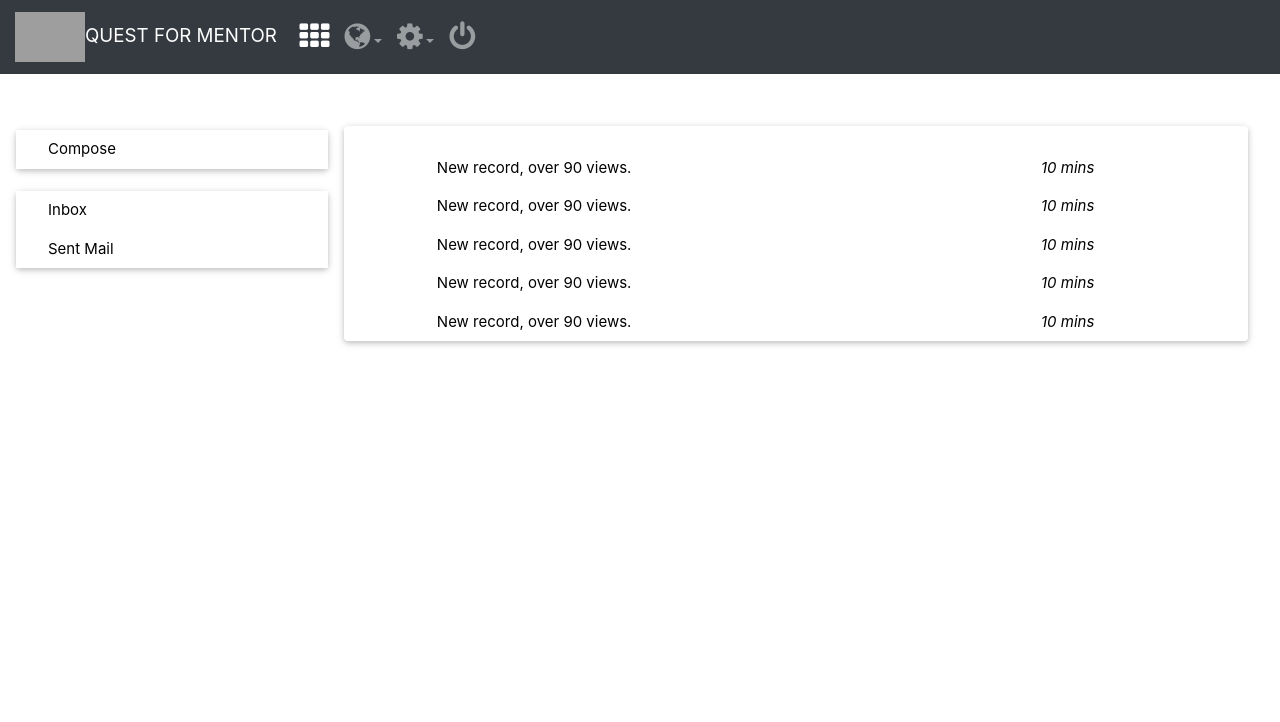
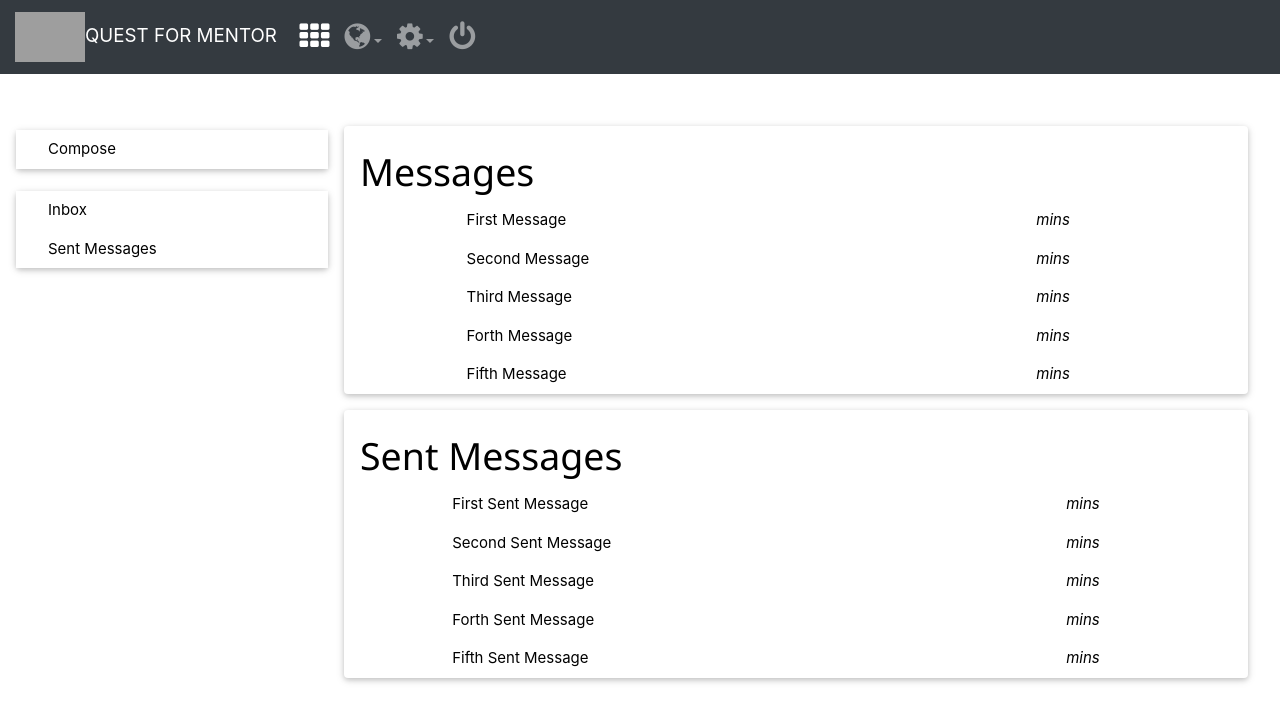
Before and after one commit to gageracer/QFM, an Angular app: page /main-page/messages in a window 1280 px wide. Shown: the top 722 px of the page. Built offline with nearby package versions, Linux system fonts and the light colour scheme; grey boxes are pictures that could not be loaded.

Commit message:
message mentor mentee

```diff
--- a/src/app/mainpage/mentees/mentees.component.html
+++ b/src/app/mainpage/mentees/mentees.component.html
@@ -10,23 +10,23 @@
 
       <table class="w3-table w3-striped w3-white">
         <tr>
-          <a href="javascript:void(0)" class="w3-button w3-block w3-left-align" onclick="document.getElementById('id01').style.display='block'"><i class="fa fa-chevron-down fa-fw w3-margin-right"></i> Compose</a>
+          <a href="javascript:void(0)" class="w3-button w3-block w3-left-align" onclick="document.getElementById('id01').style.display='block'"><i class="fa fa-chevron-down fa-fw w3-margin-right"></i> Mentee1</a>
 
         </tr>
         <tr>
-            <a href="javascript:void(0)" class="w3-button w3-block w3-left-align" onclick="document.getElementById('id01').style.display='block'"><i class="fa fa-chevron-down fa-fw w3-margin-right"></i> Compose</a>
+            <a href="javascript:void(0)" class="w3-button w3-block w3-left-align" onclick="document.getElementById('id01').style.display='block'"><i class="fa fa-chevron-down fa-fw w3-margin-right"></i> Mentee2</a>
 
         </tr>
         <tr>
-            <a href="javascript:void(0)" class="w3-button w3-block w3-left-align" onclick="document.getElementById('id01').style.display='block'"><i class="fa fa-chevron-down fa-fw w3-margin-right"></i> Compose</a>
+            <a href="javascript:void(0)" class="w3-button w3-block w3-left-align" onclick="document.getElementById('id01').style.display='block'"><i class="fa fa-chevron-down fa-fw w3-margin-right"></i> Mentee3</a>
 
         </tr>
         <tr>
-            <a href="javascript:void(0)" class="w3-button w3-block w3-left-align" onclick="document.getElementById('id01').style.display='block'"><i class="fa fa-chevron-down fa-fw w3-margin-right"></i> Compose</a>
+            <a href="javascript:void(0)" class="w3-button w3-block w3-left-align" onclick="document.getElementById('id01').style.display='block'"><i class="fa fa-chevron-down fa-fw w3-margin-right"></i> Mentee4</a>
 
         </tr>
         <tr>
-          <a href="javascript:void(0)" class="w3-button w3-block w3-left-align" onclick="document.getElementById('id01').style.display='block'"><i class="fa fa-chevron-down fa-fw w3-margin-right"></i> Compose</a>
+          <a href="javascript:void(0)" class="w3-button w3-block w3-left-align" onclick="document.getElementById('id01').style.display='block'"><i class="fa fa-chevron-down fa-fw w3-margin-right"></i> Mentee5</a>
 
         </tr>
       </table>
--- a/src/app/mainpage/mentors/mentors.component.html
+++ b/src/app/mainpage/mentors/mentors.component.html
@@ -10,23 +10,23 @@
 
       <table class="w3-table w3-striped w3-white">
         <tr>
-          <a href="javascript:void(0)" class="w3-button w3-block w3-left-align" onclick="document.getElementById('id01').style.display='block'"><i class="fa fa-chevron-down fa-fw w3-margin-right"></i> Compose</a>
+          <a href="javascript:void(0)" class="w3-button w3-block w3-left-align" onclick="document.getElementById('id01').style.display='block'"><i class="fa fa-chevron-down fa-fw w3-margin-right"></i> Mentor1</a>
 
         </tr>
         <tr>
-            <a href="javascript:void(0)" class="w3-button w3-block w3-left-align" onclick="document.getElementById('id01').style.display='block'"><i class="fa fa-chevron-down fa-fw w3-margin-right"></i> Compose</a>
+            <a href="javascript:void(0)" class="w3-button w3-block w3-left-align" onclick="document.getElementById('id01').style.display='block'"><i class="fa fa-chevron-down fa-fw w3-margin-right"></i> Mentor2</a>
 
         </tr>
         <tr>
-            <a href="javascript:void(0)" class="w3-button w3-block w3-left-align" onclick="document.getElementById('id01').style.display='block'"><i class="fa fa-chevron-down fa-fw w3-margin-right"></i> Compose</a>
+            <a href="javascript:void(0)" class="w3-button w3-block w3-left-align" onclick="document.getElementById('id01').style.display='block'"><i class="fa fa-chevron-down fa-fw w3-margin-right"></i> Mentor3</a>
 
         </tr>
         <tr>
-            <a href="javascript:void(0)" class="w3-button w3-block w3-left-align" onclick="document.getElementById('id01').style.display='block'"><i class="fa fa-chevron-down fa-fw w3-margin-right"></i> Compose</a>
+            <a href="javascript:void(0)" class="w3-button w3-block w3-left-align" onclick="document.getElementById('id01').style.display='block'"><i class="fa fa-chevron-down fa-fw w3-margin-right"></i> Mentor4</a>
 
         </tr>
         <tr>
-          <a href="javascript:void(0)" class="w3-button w3-block w3-left-align" onclick="document.getElementById('id01').style.display='block'"><i class="fa fa-chevron-down fa-fw w3-margin-right"></i> Compose</a>
+          <a href="javascript:void(0)" class="w3-button w3-block w3-left-align" onclick="document.getElementById('id01').style.display='block'"><i class="fa fa-chevron-down fa-fw w3-margin-right"></i> Mentor5</a>
 
         </tr>
       </table>
--- a/src/app/mainpage/messages/messages.component.html
+++ b/src/app/mainpage/messages/messages.component.html
@@ -18,14 +18,10 @@
       <!-- Accordion -->
       <div class="w3-card w3-round">
         <div class="w3-white">
-          <button onclick="myFunction('Demo1')" class="w3-button w3-block w3-theme-l1 w3-left-align"><i class="fa fa-inbox fa-fw w3-margin-right"></i> Inbox</button>
-          <div id="Demo1" class="w3-hide w3-container">
-            <p>Some text..</p>
-          </div>
-          <button onclick="myFunction('Demo2')" class="w3-button w3-block w3-theme-l1 w3-left-align"><i class="fa fa-paper-plane fa-fw w3-margin-right"></i> Sent Mail</button>
-          <div id="Demo2" class="w3-hide w3-container">
-            <p>Some other text..</p>
-          </div>
+            <a href="javascript:void(0)" class="w3-button w3-block w3-theme-l1 w3-left-align" onclick="document.getElementById('id02').style.display='block'; document.getElementById('id03').style.display='none'"><i class="fa fa-inbox fa-fw w3-margin-right"></i> Inbox</a>
+
+          <a href="javascript:void(0)" class="w3-button w3-block w3-theme-l1 w3-left-align" onclick="document.getElementById('id03').style.display='block'; document.getElementById('id02').style.display='none'"><i class="fa fa-paper-plane fa-fw w3-margin-right"></i> Sent Messages</a>
+
 
         </div>
       </div>
@@ -36,38 +32,68 @@
     <!-- Middle Column -->
     <div class="w3-col m9" style="margin-top: 30px">
 
-      <div class="w3-container w3-card w3-white w3-round w3-margin"><br>
-
+      <div id="id02" class="w3-container w3-card w3-white w3-round w3-margin"><br>
+      <h1>Messages</h1>
         <table class="w3-table w3-striped w3-white">
           <tr>
             <td><i class="fa fa-angle-down w3-text-blue w3-large"></i></td>
-            <td>New record, over 90 views.</td>
-            <td><i>10 mins</i></td>
+            <td>First Message</td>
+            <td><i>mins</i></td>
           </tr>
           <tr>
             <td><i class="fa fa-angle-down w3-text-blue w3-large"></i></td>
-            <td>New record, over 90 views.</td>
-            <td><i>10 mins</i></td>
+            <td>Second Message</td>
+            <td><i>mins</i></td>
           </tr>
           <tr>
             <td><i class="fa fa-angle-down w3-text-blue w3-large"></i></td>
-            <td>New record, over 90 views.</td>
-            <td><i>10 mins</i></td>
+            <td>Third Message</td>
+            <td><i>mins</i></td>
           </tr>
           <tr>
             <td><i class="fa fa-angle-down w3-text-blue w3-large"></i></td>
-            <td>New record, over 90 views.</td>
-            <td><i>10 mins</i></td>
+            <td>Forth Message</td>
+            <td><i>mins</i></td>
           </tr>
           <tr>
             <td><i class="fa fa-angle-down w3-text-blue w3-large"></i></td>
-            <td>New record, over 90 views.</td>
-            <td><i>10 mins</i></td>
+            <td>Fifth Message</td>
+            <td><i>mins</i></td>
+          </tr>
+        </table>
+      </div>
+
+      <div id="id03" class="w3-container w3-card w3-white w3-round w3-margin"><br>
+      <h1>Sent Messages</h1>
+        <table class="w3-table w3-striped w3-white">
+          <tr>
+            <td><i class="fa fa-angle-down w3-text-blue w3-large"></i></td>
+            <td>First Sent Message</td>
+            <td><i>mins</i></td>
+          </tr>
+          <tr>
+            <td><i class="fa fa-angle-down w3-text-blue w3-large"></i></td>
+            <td>Second Sent Message</td>
+            <td><i>mins</i></td>
+          </tr>
+          <tr>
+            <td><i class="fa fa-angle-down w3-text-blue w3-large"></i></td>
+            <td>Third Sent Message</td>
+            <td><i>mins</i></td>
+          </tr>
+          <tr>
+            <td><i class="fa fa-angle-down w3-text-blue w3-large"></i></td>
+            <td>Forth Sent Message</td>
+            <td><i>mins</i></td>
+          </tr>
+          <tr>
+            <td><i class="fa fa-angle-down w3-text-blue w3-large"></i></td>
+            <td>Fifth Sent Message</td>
+            <td><i>mins</i></td>
           </tr>
         </table>
       </div>
     </div>
-
 
   <!-- End Grid -->
   </div>
@@ -94,3 +120,35 @@
     </div>
   </div>
 </div>
+
+<div id="id03" class="w3-modal" style="z-index:4">
+    <div class="w3-modal-content w3-animate-zoom">
+      <table class="w3-table w3-striped w3-white">
+          <tr>
+            <td><i class="fa fa-angle-down w3-text-blue w3-large"></i></td>
+            <td>First Sent Message</td>
+            <td><i>mins</i></td>
+          </tr>
+          <tr>
+            <td><i class="fa fa-angle-down w3-text-blue w3-large"></i></td>
+            <td>Second Sent Message</td>
+            <td><i>mins</i></td>
+          </tr>
+          <tr>
+            <td><i class="fa fa-angle-down w3-text-blue w3-large"></i></td>
+            <td>Third Sent Message</td>
+            <td><i>mins</i></td>
+          </tr>
+          <tr>
+            <td><i class="fa fa-angle-down w3-text-blue w3-large"></i></td>
+            <td>Forth Sent Message</td>
+            <td><i>mins</i></td>
+          </tr>
+          <tr>
+            <td><i class="fa fa-angle-down w3-text-blue w3-large"></i></td>
+            <td>Fifth Sent Message</td>
+            <td><i>mins</i></td>
+          </tr>
+        </table>
+    </div>
+  </div>
```
